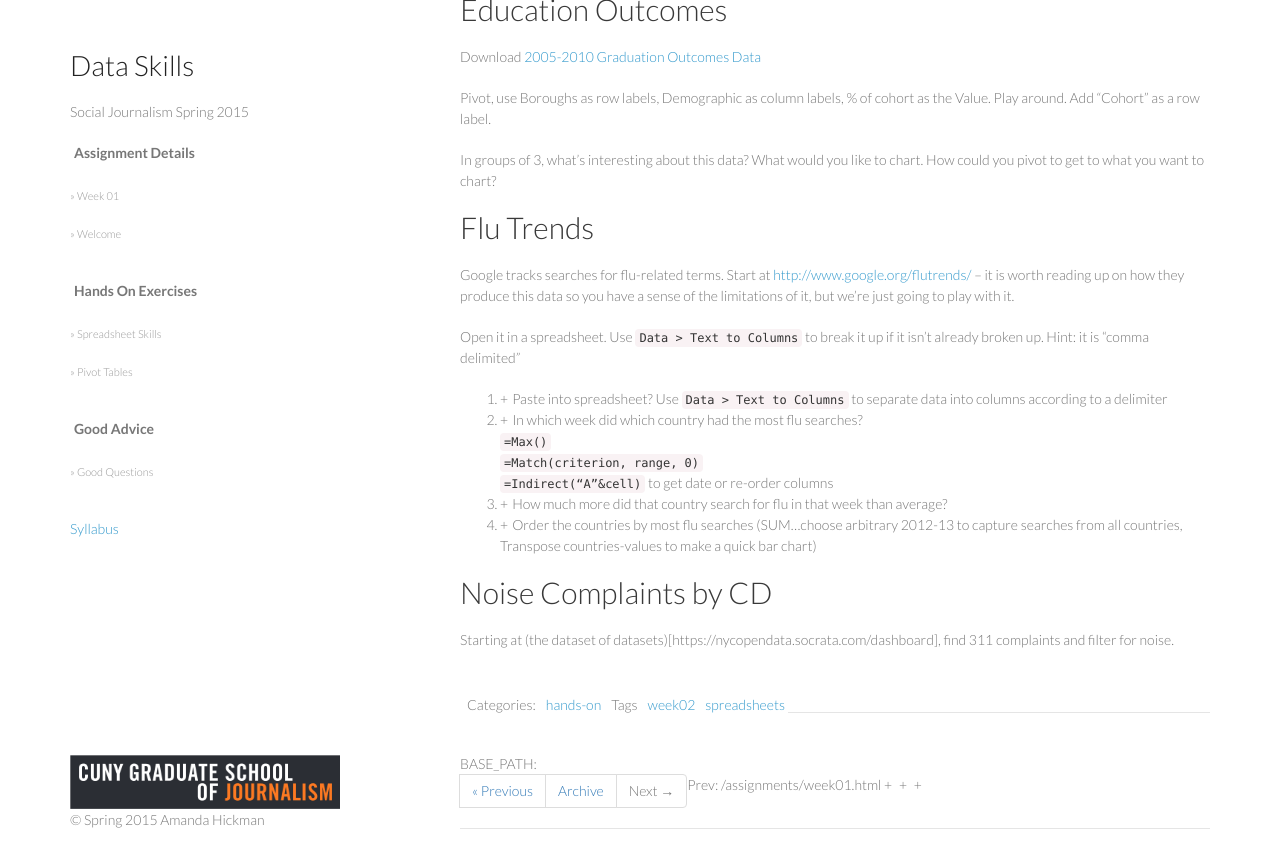
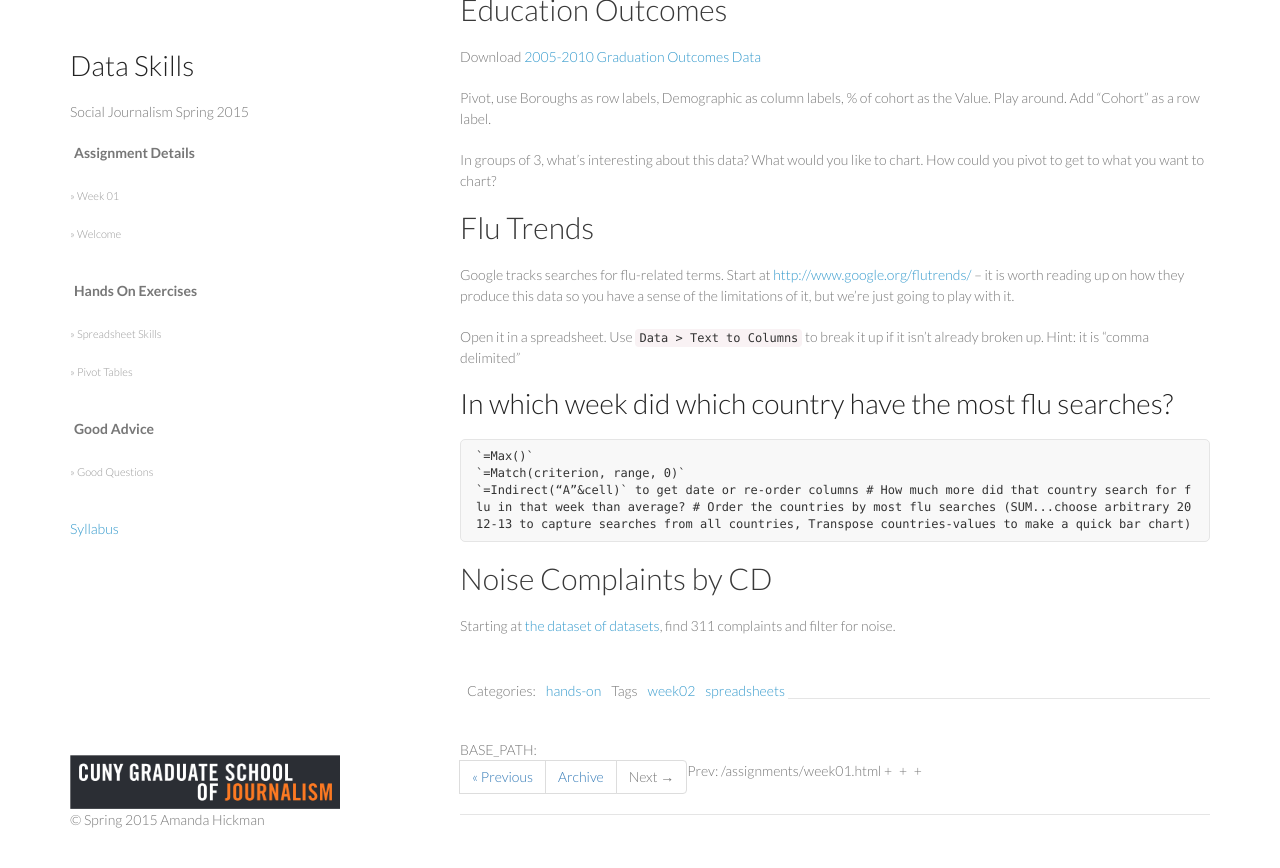
Before and after one commit to amandabee/CUNY-data-skills, a Jekyll site: the page built from _posts/2015-02-04-spreadsheets.md, in a window 1280 px wide and 900 px high, scrolled down 562 px. Shown: the top 868 px of the window. Built offline with Jekyll 4.4.1, drawn with Linux system fonts in a browser that asks for light colours; nearby versions of some CDN libraries.

Commit message:
Update 2015-02-04-spreadsheets.md

```diff
--- a/_posts/2015-02-04-spreadsheets.md
+++ b/_posts/2015-02-04-spreadsheets.md
@@ -39,14 +39,13 @@
 
 Open it in a spreadsheet. Use `Data > Text to Columns` to break it up if it isn't already broken up. Hint: it is "comma delimited"
 
-4. Paste into spreadsheet? Use `Data > Text to Columns` to separate data into columns according to a delimiter
-5. In which week did which country had the most flu searches?
+# In which week did which country have the most flu searches?
 	`=Max()`
 	`=Match(criterion, range, 0)`
 	`=Indirect(“A”&cell)` to get date or re-order columns
-6. How much more did that country search for flu in that week than average?
-7. Order the countries by most flu searches (SUM...choose arbitrary 2012-13 to capture searches from all countries, Transpose countries-values to make a quick bar chart)
+# How much more did that country search for flu in that week than average?
+# Order the countries by most flu searches (SUM...choose arbitrary 2012-13 to capture searches from all countries, Transpose countries-values to make a quick bar chart)
 
 ## Noise Complaints by CD
 
-Starting at (the dataset of datasets)[https://nycopendata.socrata.com/dashboard], find 311 complaints and filter for noise.
+Starting at [the dataset of datasets](https://nycopendata.socrata.com/dashboard), find 311 complaints and filter for noise.
```
